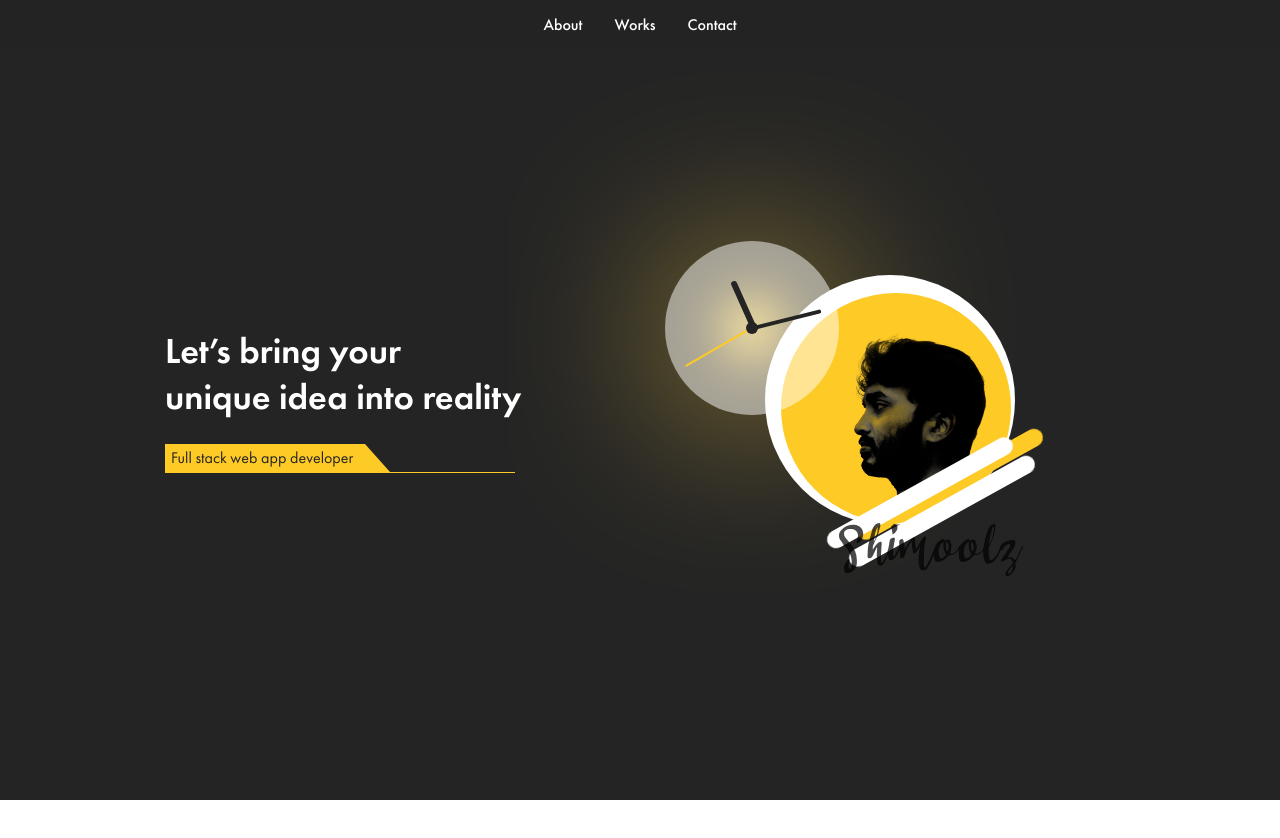
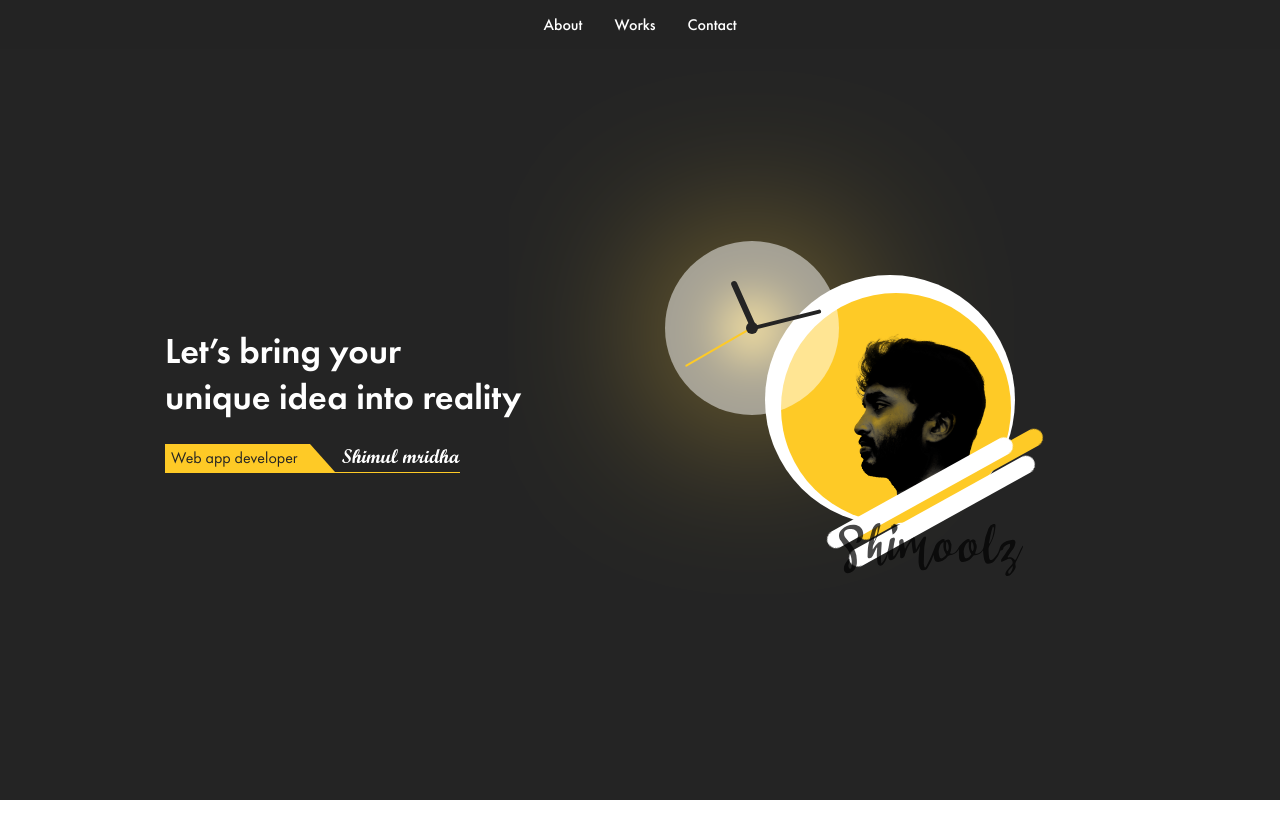
Before and after one commit to EkhlasMridha/portfolio, a React (Create React App) app: page / in a window 1280 px wide. Shown: the top 838 px of the page. Built offline with nearby package versions, Linux system fonts and the light colour scheme.

Commit message:
shimul mridha svg text

```diff
--- a/src/icons/svg.custom.tsx
+++ b/src/icons/svg.custom.tsx
@@ -14,6 +14,7 @@ import { ReactComponent as PuffAnimated } from "../svgs/puff.svg";
 import { ReactComponent as Success } from "../svgs/success.svg";
 import { ReactComponent as Close } from "../svgs/close.svg";
 import { ReactComponent as Shimoolz } from "../svgs/shimoolz.svg";
+import { ReactComponent as ShimulMridha } from "../svgs/shimul_mridha.svg";
 
 export const UserFilled = (props: SVGProps<any>) => {
   return <User {...props} />;
@@ -74,3 +75,7 @@ export const CloseIcon = (props: SVGProps<any>) => {
 export const ShimoolzIcon = (props: SVGProps<SVGSVGElement>) => {
   return <Shimoolz {...props} />;
 };
+
+export const ShimulMridhaIcon = (props: SVGProps<SVGSVGElement>) => {
+  return <ShimulMridha {...props} />;
+};
--- a/src/pages/Landing/Landing.scss
+++ b/src/pages/Landing/Landing.scss
@@ -46,6 +46,13 @@
       }
     }
   }
+}
+
+.shimul_mridha {
+  position: absolute;
+  top: 5px;
+  right: 0;
+  width: 40%;
 }
 
 .shimoolz-sign {
--- a/src/pages/Landing/Landing.tsx
+++ b/src/pages/Landing/Landing.tsx
@@ -1,4 +1,4 @@
-import { ShimoolzIcon } from "../../icons/svg.custom";
+import { ShimoolzIcon, ShimulMridhaIcon } from "../../icons/svg.custom";
 import { AnalogClock } from "../../shared/AnalogClock";
 import "./Landing.scss";
 
@@ -40,10 +40,19 @@ export const Landing = (props: any) => {
           <h1 className="greeting text-white">
             Let’s bring your <br /> unique idea into reality
           </h1>
-          <div className="text-container-line">
+          <div
+            className="text-container-line"
+            style={{ position: "relative" }}
+            aria-describedby="heading"
+          >
             <div className="text-container-shape designation-container">
-              <span className="designation">Full stack web app developer</span>
+              <span className="designation">Web app developer</span>
             </div>
+            <ShimulMridhaIcon
+              className="text-white shimul_mridha"
+              aria-label="Shimul mridha"
+              aria-describedby="Ekhlas mridha"
+            />
           </div>
         </div>
         <div className="graphics-container justify-center" key={"graphics"}>
```
Also changed, not shown: src/svgs/shimul_mridha.svg (added), 1 other file (tests, documents, lock files or other folders).
